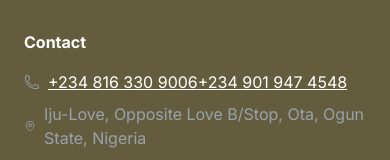
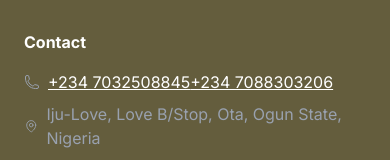
Before and after one commit to Derin-09/harmonyfeeds, a Next.js app: page / in a window 390 px wide. Shown: the part 3483-3643 px from the top of the page. Built offline with nearby package versions, Linux system fonts and the light colour scheme.

Commit message:
Modify contact information in Footer component
Updated phone numbers and address in the footer component.

```diff
--- a/app/components/Footer/Footer.tsx
+++ b/app/components/Footer/Footer.tsx
@@ -32,17 +32,17 @@ export default function Footer() {
             <ul className="space-y-2 text-gray-400">
               <li className="flex items-center">
                 <PhoneIcon className="w-4 h-4 mr-2" />
-                <a href="tel:+2348163309006" className="text-white underline">
-                  +234 816 330 9006
-                </a><a href="tel:+2349019474548" className="text-white underline">
-                  +234 901 947 4548
+                <a href="tel:+2347032508845" className="text-white underline">
+                  +234 7032508845
+                </a><a href="tel:+2347088303206" className="text-white underline">
+                  +234 7088303206
                 </a>
               </li>
               {/*<li className="flex items-center">
-                <EnvelopeIcon className="w-4 h-4 mr-2" /> hello@bloomandroot.com
+                <EnvelopeIcon className="w-4 h-4 mr-2" /> agrolinksginex@gmail.com
               </li>*/}
               <li className="flex items-center">
-                <MapPinIcon className="w-4 h-4 mr-2" /> Iju-Love, Opposite Love B/Stop, Ota,  Ogun State, Nigeria
+                <MapPinIcon className="w-4 h-4 mr-2" /> Iju-Love, Love B/Stop, Ota,  Ogun State, Nigeria
               </li>
             </ul>
           </div>
```
